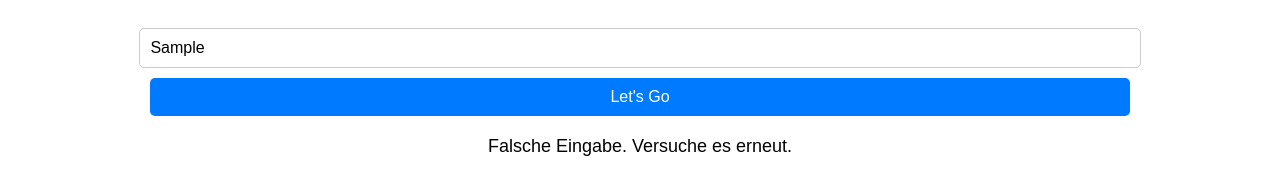
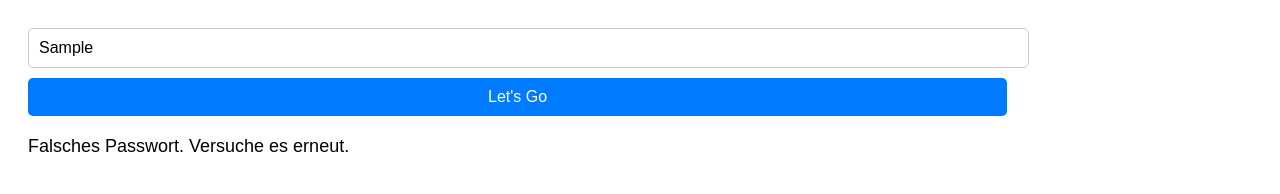
Before and after one commit to xBastie/xBastie.github.io, a plain HTML site: page index.html in a window 1280 px wide. Both pictures are taken after typing "Sample" into the empty fields and a click on the button "Let's Go". Drawn offline with Linux system fonts and the light colour scheme.

Commit message:
Update index.html

```diff
--- a/index.html
+++ b/index.html
@@ -31,14 +31,14 @@
       font-size: 18px;
     }
   </style>
-  <script>
+<script>
     function checkInput() {
-      var userInput = document.getElementById('userInput').value;
+      var userInput = document.getElementById('userInput').value.toLowerCase(); // Umwandlung in Kleinbuchstaben
 
-      if (userInput === 'SEE') {
+      if (userInput === 'see') { // Vergleich in Kleinbuchstaben
         document.getElementById('output').innerHTML = 'Richtige Eingabe!';
       } else {
-        document.getElementById('output').innerHTML = 'Falsche Eingabe. Versuche es erneut.';
+        document.getElementById('output').innerHTML = 'Falsches Passwort. Versuche es erneut.';
       }
 
       return false;
@@ -46,12 +46,10 @@
   </script>
 </head>
 <body>
-<center>
   <form onsubmit="return checkInput()">
-    <input type="text" id="userInput" placeholder="Passwort eingeben" autocorrect="off" autocapitalize="characters">
+    <input type="text" id="userInput" placeholder="Bitte Passwort eingeben" autocorrect="off" autocapitalize="none">
     <button type="submit" id="submitButton">Let's Go</button>
   </form>
   <p id="output"></p>
- </center>
 </body>
 </html>
```
